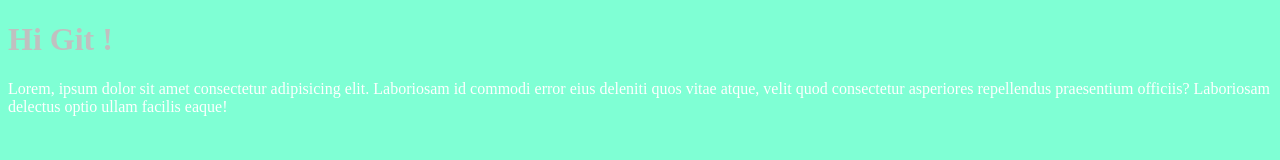
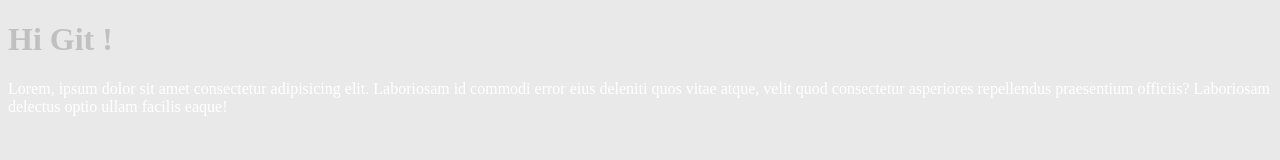
Before and after one commit to JonathanFauchoux/git, a plain HTML site: page index.html in a window 1280 px wide. Drawn offline with Linux system fonts and the light colour scheme.

Commit message:
style color

```diff
--- a/style.css
+++ b/style.css
@@ -1,5 +1,5 @@
 body{
-    background-color: aquamarine;
+    background-color: rgb(233, 233, 233);
 }
 
 h1{
```
